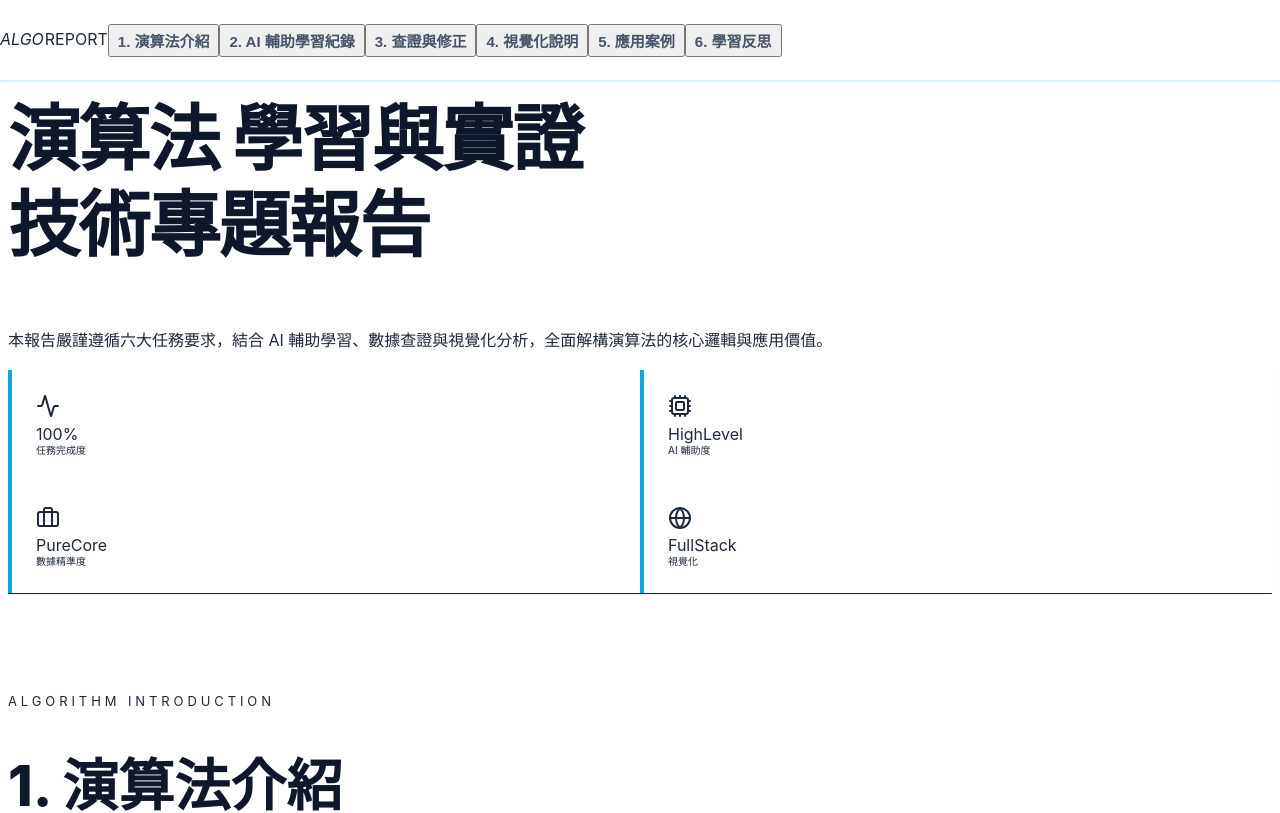
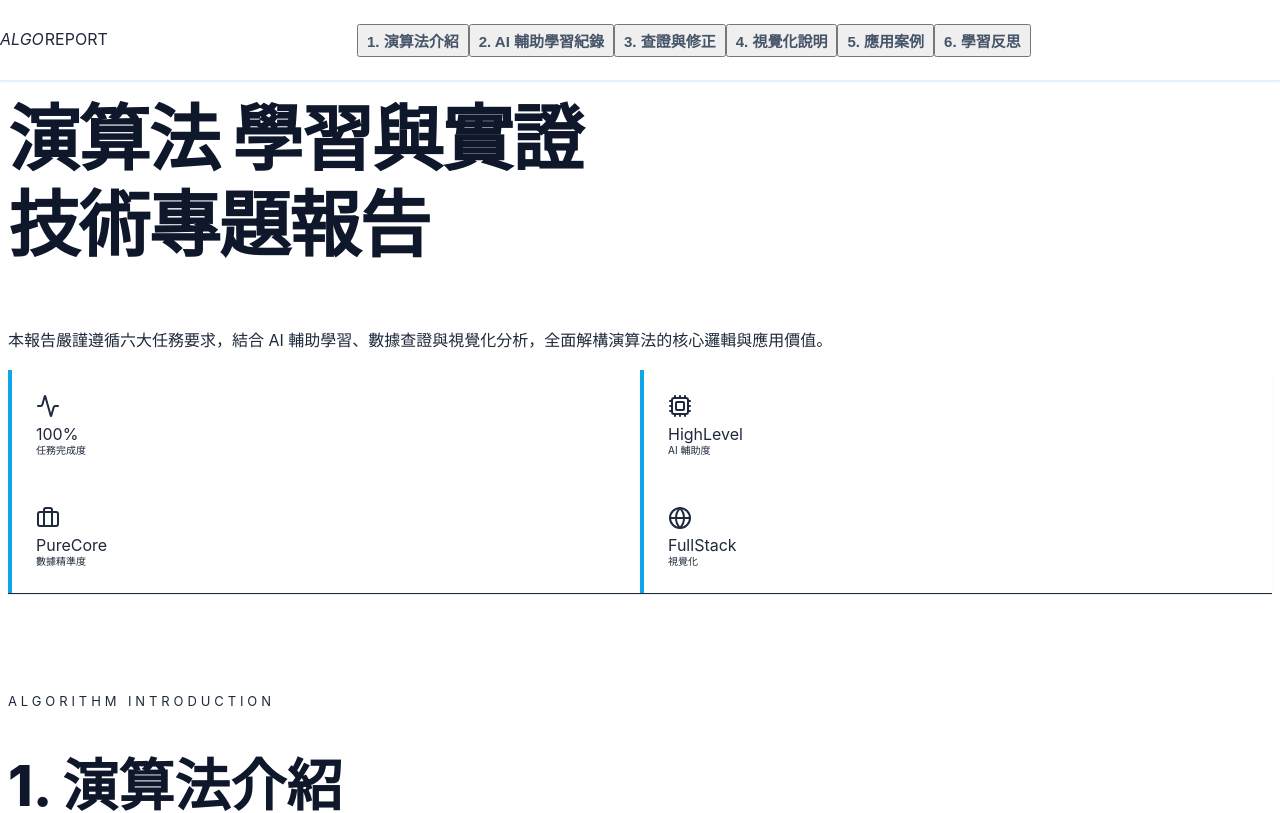
Before and after one commit to 111316031/RLHF-FINAL, a React (Vite) app: page / in a window 1280 px wide. Shown: the top 813 px of the page. Built offline with nearby package versions, Linux system fonts and the light colour scheme.

Commit message:
UI: Centered navigation and increased spacing between items for better clarity

```diff
--- a/src/App.tsx
+++ b/src/App.tsx
@@ -33,34 +33,33 @@ function App() {
     <div className="min-h-screen selection:bg-sky-200 selection:text-sky-900">
       {/* Light Blue Corporate Header */}
       <header className="hh-header">
-        <div className="max-w-7xl mx-auto px-6 md:px-12 w-full flex items-center justify-between">
-          <div className="flex items-center gap-6 md:gap-10 flex-1 overflow-x-auto no-scrollbar">
+        <div className="max-w-7xl mx-auto px-6 md:px-12 w-full flex items-center justify-between gap-4">
           <div className="flex items-center gap-1 cursor-pointer flex-shrink-0" onClick={() => window.scrollTo({ top: 0, behavior: 'smooth' })}>
             <span className="text-3xl md:text-4xl font-black text-[--brand-blue] tracking-tighter italic">ALGO</span>
             <div className="h-6 md:h-8 w-px bg-slate-200 mx-1 md:mx-2" />
             <span className="text-sm md:text-lg font-bold text-slate-400 tracking-widest uppercase">Report</span>
           </div>
 
-          <nav className="flex items-center gap-4 md:gap-8 ml-4 md:ml-10 flex-shrink-0">
+          <nav className="flex-1 flex justify-center overflow-x-auto no-scrollbar px-4">
+            <div className="flex items-center gap-6 md:gap-12 lg:gap-16 flex-shrink-0 py-2">
               {navItems.map(item => (
                 <button
                   key={item.id}
                   onClick={() => scrollTo(item.id)}
-                className="hh-nav-link text-[10px] md:text-xs font-black uppercase tracking-widest whitespace-nowrap hover:text-[--brand-blue] transition-all"
+                  className="hh-nav-link text-[10px] md:text-xs font-black uppercase tracking-widest whitespace-nowrap hover:text-[--brand-blue] transition-all px-2"
                 >
                   {item.label}
                 </button>
               ))}
+            </div>
           </nav>
-          </div>
 
-          <div className="flex items-center gap-6">
+          <div className="flex items-center gap-6 flex-shrink-0">
             <button className="hh-btn hidden sm:block rounded-md">
               開始探索
             </button>
           </div>
-          </div>
-          </header>
+        </div>          </header>
 
           <main className="pt-20">
           {/* Modern Hero Section */}
```
Lines whose indentation alone changed are shown as unchanged.
